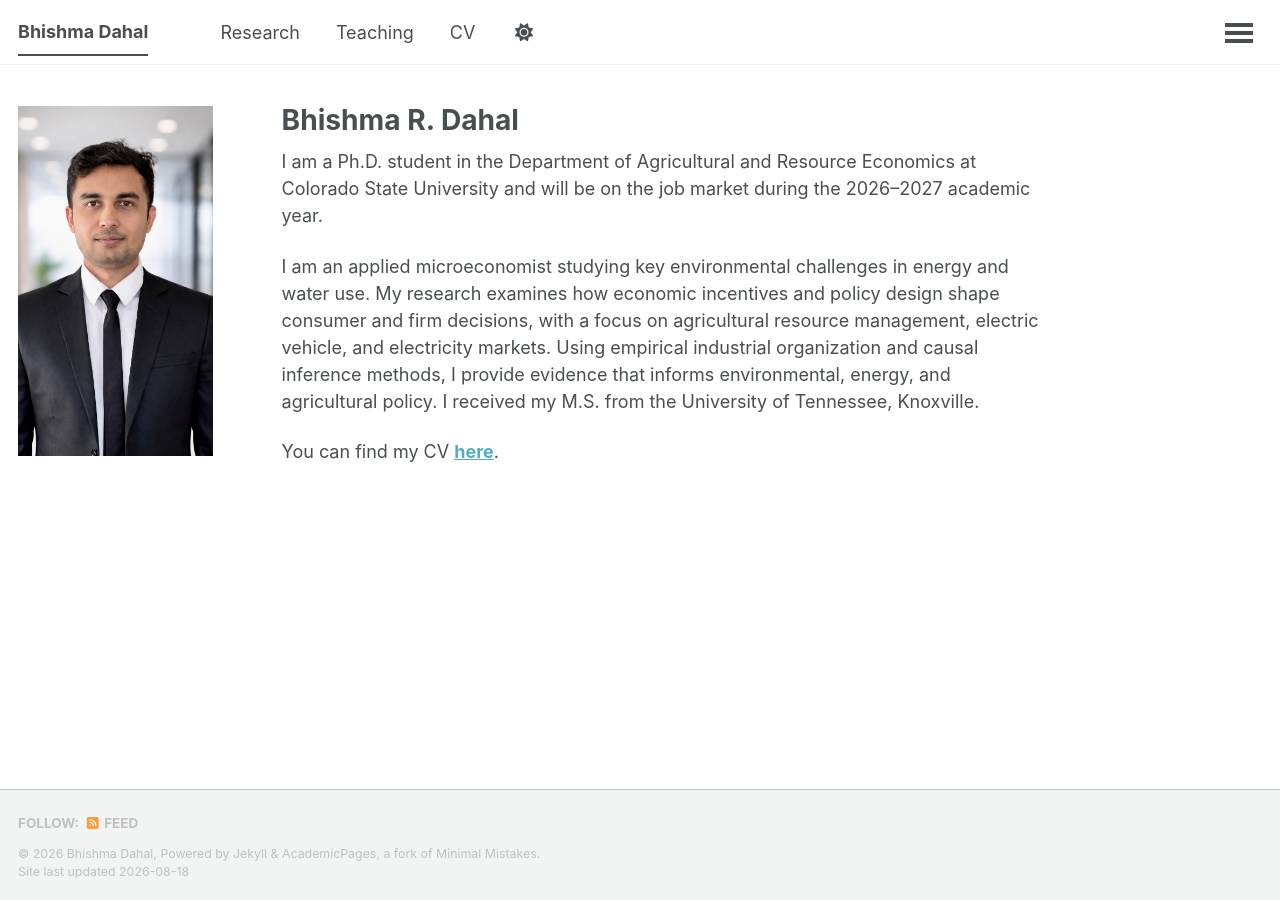
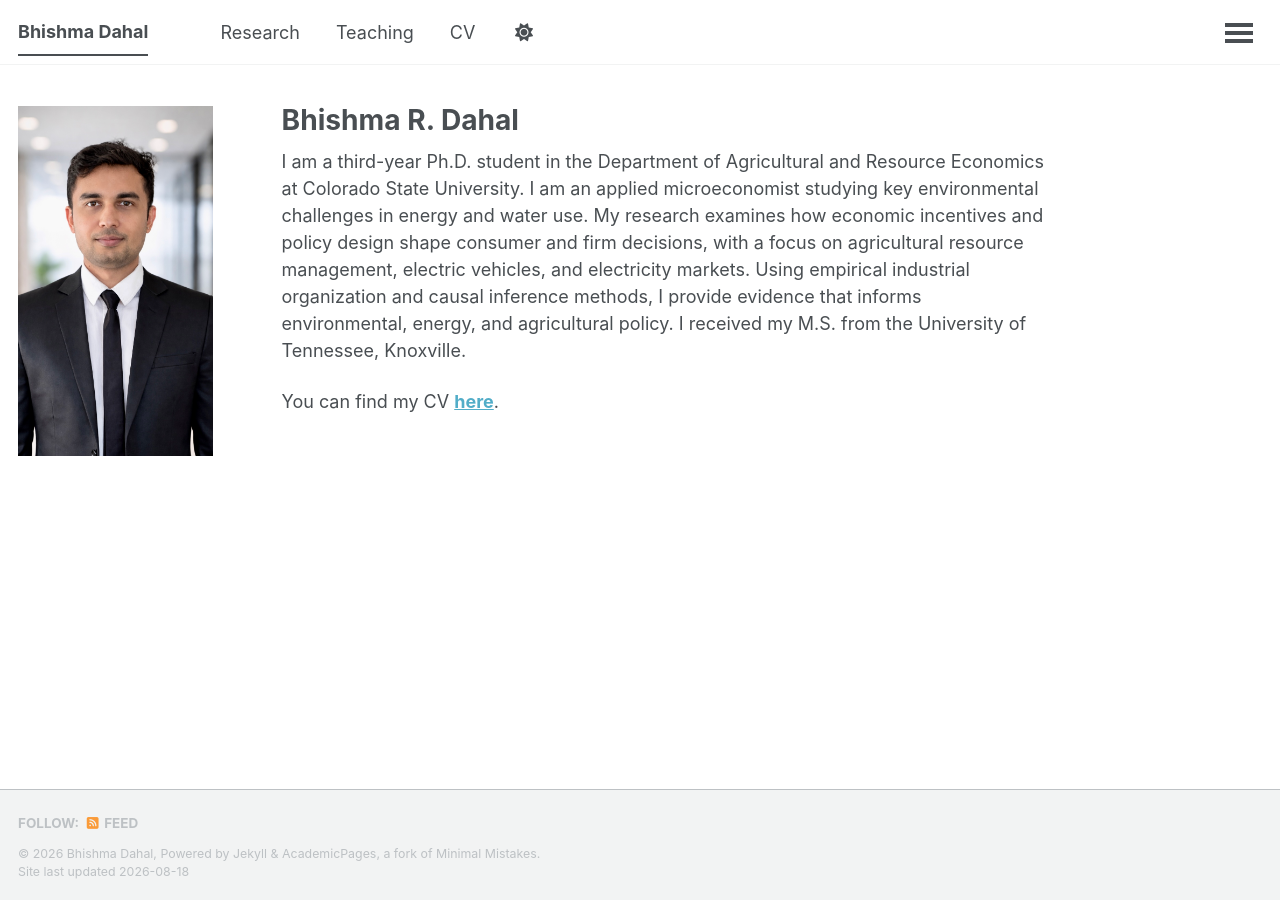
Before and after one commit to bhishmarajdahal/bhishmarajdahal.github.io, a Jekyll site: the page built from _pages/about.md, in a window 1280 px wide. Built offline with Jekyll 4.4.1, drawn with Linux system fonts in a browser that asks for light colours; a script that is not in the unit is left out.

Commit message:
Revise about page with detailed academic profile
Updated the about page to include detailed research focus and background.

```diff
--- a/_pages/about.md
+++ b/_pages/about.md
@@ -4,9 +4,7 @@
 author_profile: true
 classes: home-page
 ---
-I am a Ph.D. student in the Department of Agricultural and Resource Economics at Colorado State University and will be on the job market during the 2026–2027 academic year.
-
-I am an applied microeconomist studying key environmental challenges in energy and water use. My research examines how economic incentives and policy design shape consumer and firm decisions, with a focus on agricultural resource management, electric vehicle, and electricity markets. Using empirical industrial organization and causal inference methods, I provide evidence that informs environmental, energy, and agricultural policy. I received my M.S. from the University of Tennessee, Knoxville.
+I am a third-year Ph.D. student in the Department of Agricultural and Resource Economics at Colorado State University. I am an applied microeconomist studying key environmental challenges in energy and water use. My research examines how economic incentives and policy design shape consumer and firm decisions, with a focus on agricultural resource management, electric vehicles, and electricity markets. Using empirical industrial organization and causal inference methods, I provide evidence that informs environmental, energy, and agricultural policy. I received my M.S. from the University of Tennessee, Knoxville.
 
 You can find my CV **[here](/files/cv.pdf)**.
 
```
